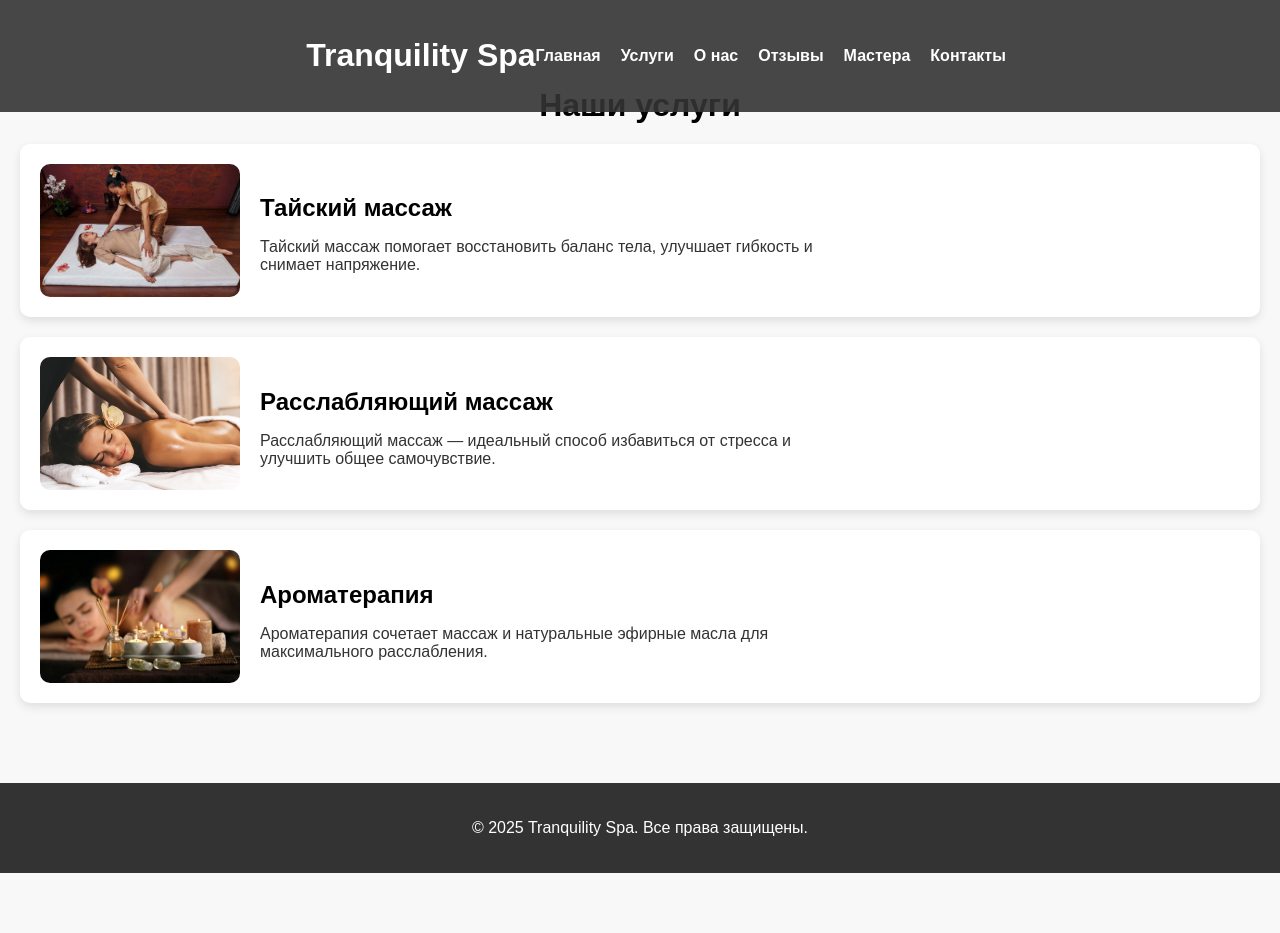
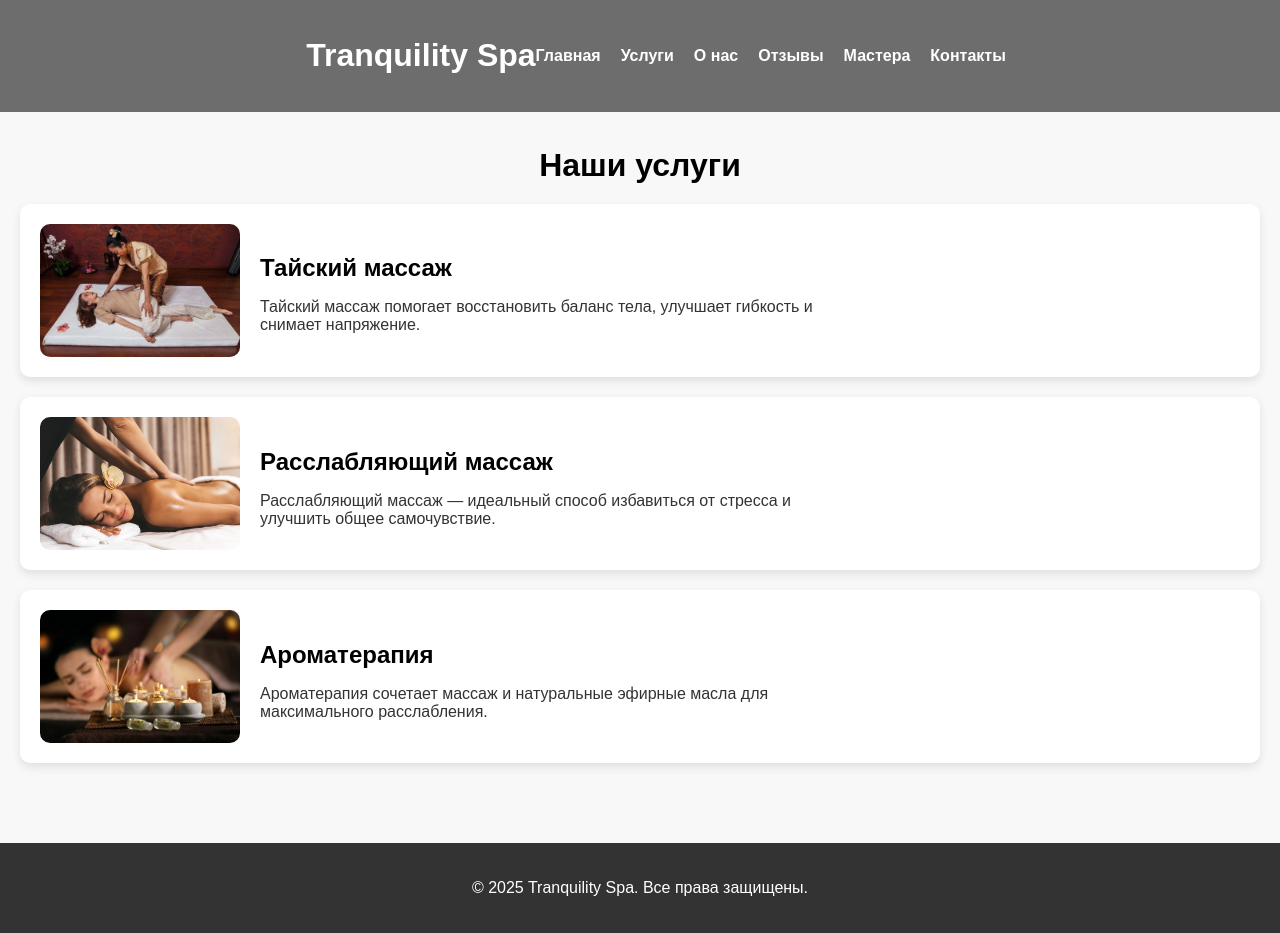
Before and after one commit to nikitaSB01/massage_Salon_Land, a website built with Vite: page src/pages/services.html in a window 1280 px wide. Before the commit the page ends 873 px from the top, so only its background shows below. Built offline with nearby package versions, Linux system fonts and the light colour scheme.

Commit message:
работа с css

```diff
--- a/public/css/style.css
+++ b/public/css/style.css
@@ -21,13 +21,17 @@ header {
     width: 100%;
     top: 0;
     left: 0;
-    background: rgba(51, 51, 51, 0.9);
+    background: rgba(51, 51, 51, 0.9); /* Это делает фон темным */
     color: white;
     padding: 1rem;
     display: flex;
     justify-content: center;
     align-items: center;
     z-index: 1000;
+}
+header {
+    background: rgba(51, 51, 51, 0.7); /* Делаем прозрачнее */
+    transition: background 0.3s ease-in-out;
 }
 
 nav ul {
@@ -362,7 +366,7 @@ footer {
 /* service-details */ /* Страница услуг */
 .services-page {
     text-align: center;
-    padding: 60px 20px;
+    padding: 120px 20px 60px; /* Увеличиваем верхний отступ */
 }
 
 .service-details {
--- a/src/js/include.js
+++ b/src/js/include.js
@@ -1,4 +1,4 @@
-function includeHTML() {
+/* function includeHTML() {
   document.querySelectorAll("[data-include]").forEach(async (el) => {
     const file = el.getAttribute("data-include");
     if (file) {
@@ -15,3 +15,60 @@ function includeHTML() {
 
 // Выполняем функцию после загрузки DOM
 document.addEventListener("DOMContentLoaded", includeHTML);
+ */
+function includeHTML() {
+  const elements = document.querySelectorAll("[data-include]");
+
+  elements.forEach(async (el) => {
+    const file = el.getAttribute("data-include");
+    if (file) {
+      try {
+        const response = await fetch(file);
+        if (!response.ok) throw new Error(`Ошибка загрузки ${file}`);
+        el.innerHTML = await response.text();
+
+        // Проверяем, загружен ли хедер, и активируем нужный пункт меню
+        if (file.includes("header.html")) {
+          highlightActiveMenu();
+        }
+      } catch (error) {
+        console.error("Ошибка загрузки компонента:", error);
+      }
+    }
+  });
+}
+
+// Функция для подсветки активного пункта меню
+function highlightActiveMenu() {
+  const currentPage = window.location.pathname.split("/").pop();
+  const menuLinks = document.querySelectorAll("nav ul li a");
+
+  menuLinks.forEach((link) => {
+    // Убираем активный класс у всех пунктов меню
+    link.classList.remove("active");
+
+    // Проверяем, совпадает ли ссылка с текущей страницей
+    if (link.getAttribute("href") === currentPage) {
+      link.classList.add("active");
+    }
+  });
+}
+
+// Функция затемнения хедера при скролле
+function handleHeaderScroll() {
+  const header = document.querySelector("header");
+
+  window.addEventListener("scroll", function () {
+    if (window.scrollY > 50) {
+      header.style.background = "rgba(51, 51, 51, 0.9)";
+    } else {
+      header.style.background = "rgba(51, 51, 51, 0.7)";
+    }
+  });
+}
+
+// Запускаем функции после загрузки DOM
+document.addEventListener("DOMContentLoaded", () => {
+  includeHTML();
+  handleHeaderScroll();
+});
```
